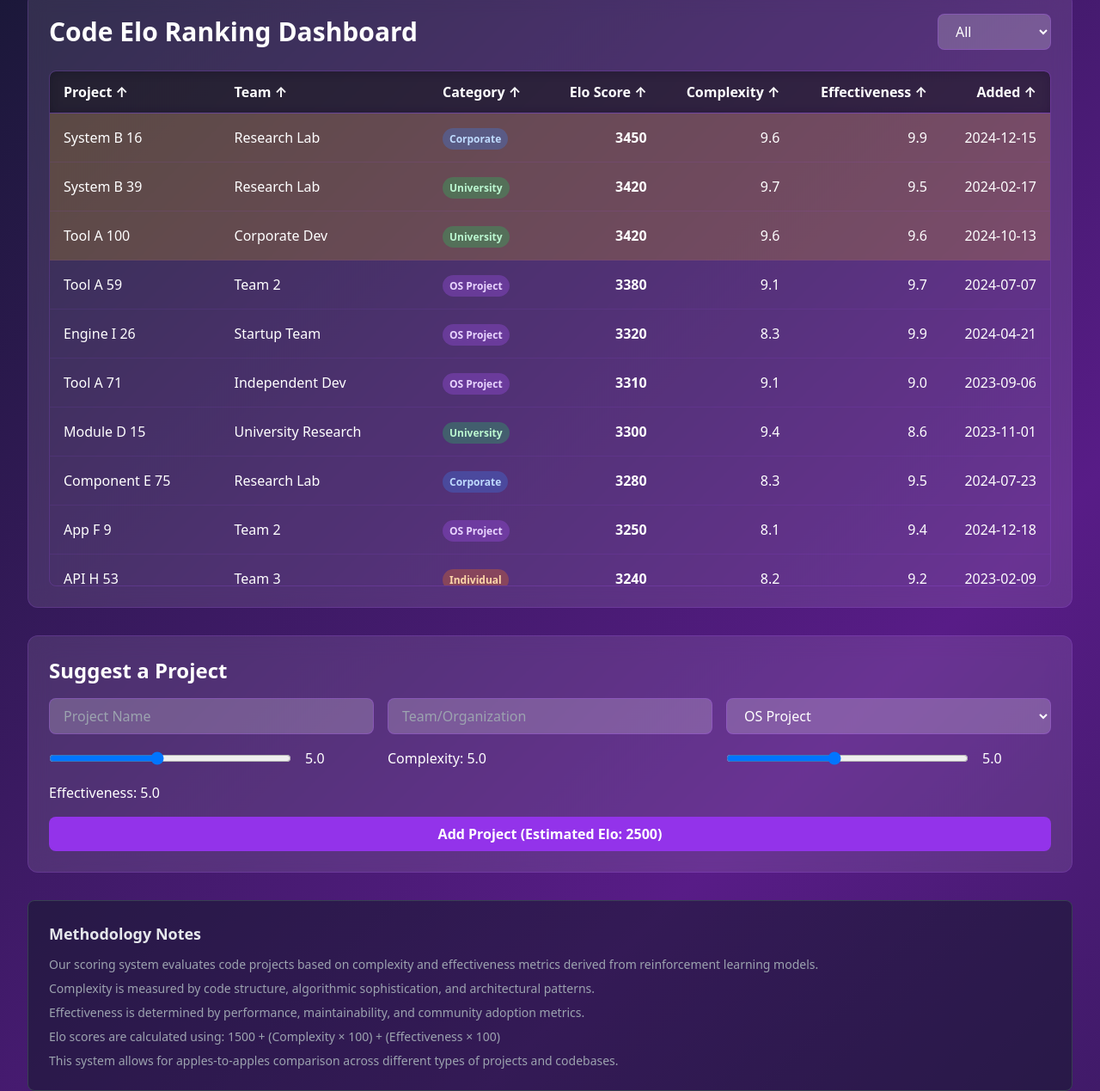
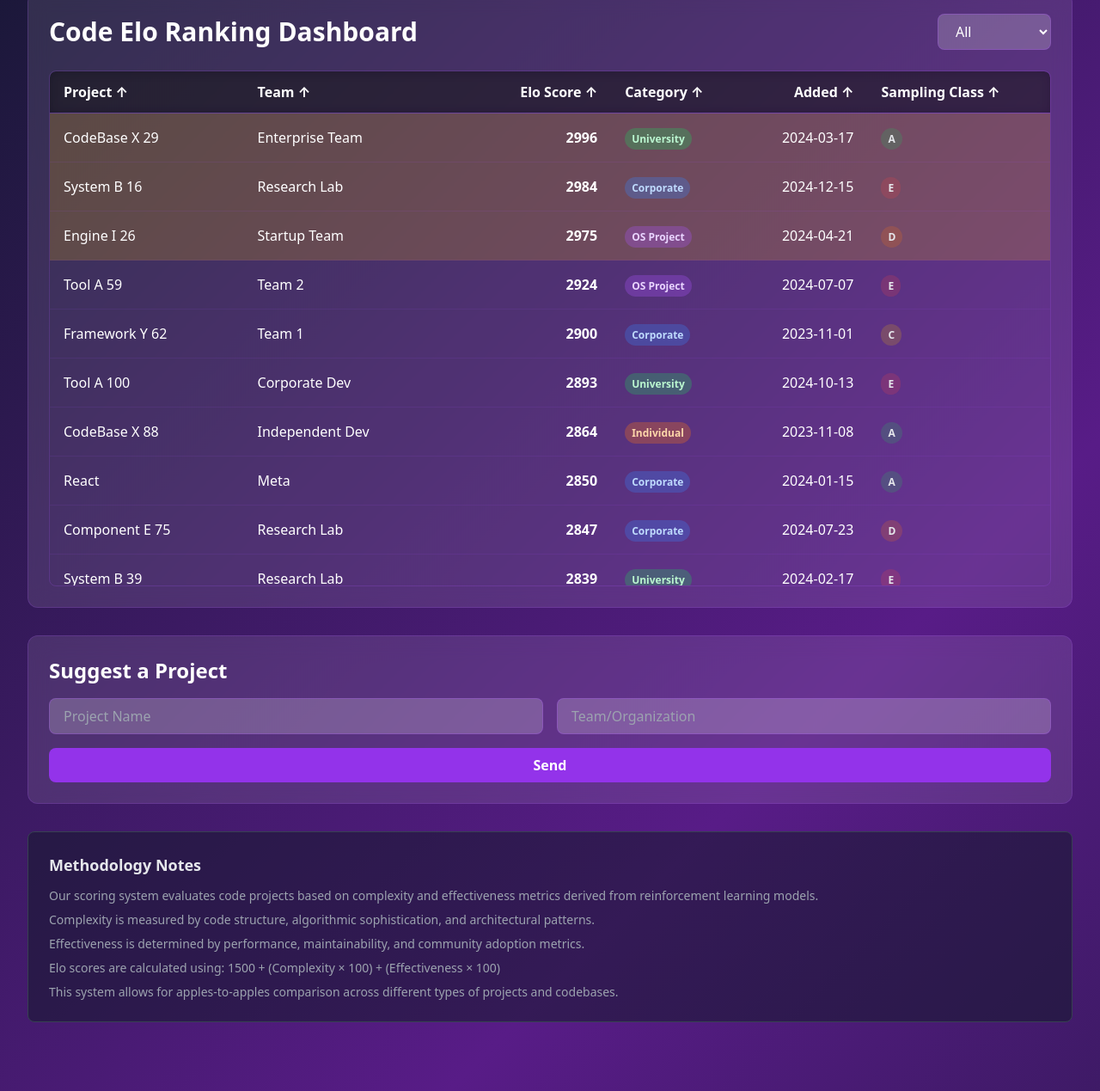
Before and after one commit to Matig-matig87/Website_R, a plain HTML site: page index.html in a window 1280 px wide. Shown: the part 366-1635 px from the top of the page at 86% size. Drawn offline with nearby package versions, Linux system fonts and the light colour scheme.

Commit message:
Update index.html

```diff
--- a/index.html
+++ b/index.html
@@ -30,16 +30,6 @@
             font-family: ui-sans-serif, system-ui, -apple-system, BlinkMacSystemFont, "Segoe UI", Roboto, "Helvetica Neue", Arial, "Noto Sans", sans-serif;
             background: linear-gradient(135deg, #0f172a 0%, #581c87 50%, #0f172a 100%);
             min-height: 100vh;
-        }
-
-        .loading-spinner {
-            border-top-color: #a855f7;
-            animation: spin 1s linear infinite;
-        }
-
-        @keyframes spin {
-            0% { transform: rotate(0deg); }
-            100% { transform: rotate(360deg); }
         }
 
         .bg-opacity-10 {
@@ -159,20 +149,17 @@
                                 <th class="text-left py-3 px-4 cursor-pointer hover:text-purple-300 transition-colors sort-header" data-sort="team">
                                     Team ↑
                                 </th>
+                                <th class="text-right py-3 px-4 cursor-pointer hover:text-purple-300 transition-colors sort-header" data-sort="eloScore">
+                                    Elo Score ↑
+                                </th>
                                 <th class="text-left py-3 px-4 cursor-pointer hover:text-purple-300 transition-colors sort-header" data-sort="category">
                                     Category ↑
                                 </th>
-                                <th class="text-right py-3 px-4 cursor-pointer hover:text-purple-300 transition-colors sort-header" data-sort="eloScore">
-                                    Elo Score ↑
-                                </th>
-                                <th class="text-right py-3 px-4 cursor-pointer hover:text-purple-300 transition-colors sort-header" data-sort="complexity">
-                                    Complexity ↑
-                                </th>
-                                <th class="text-right py-3 px-4 cursor-pointer hover:text-purple-300 transition-colors sort-header" data-sort="effectiveness">
-                                    Effectiveness ↑
-                                </th>
                                 <th class="text-right py-3 px-4 cursor-pointer hover:text-purple-300 transition-colors sort-header" data-sort="dateAdded">
                                     Added ↑
+                                </th>
+                                <th class="text-left py-3 px-4 cursor-pointer hover:text-purple-300 transition-colors sort-header" data-sort="samplingClass">
+                                    Sampling Class ↑
                                 </th>
                             </tr>
                         </thead>
@@ -186,7 +173,7 @@
             <!-- Add Project Form -->
             <div class="bg-white bg-opacity-10 backdrop-blur-md rounded-xl p-6 border border-purple-500/20">
                 <h3 class="text-2xl font-bold text-white mb-4">Suggest a Project</h3>
-                <form id="addProjectForm" class="grid grid-cols-1 md:grid-cols-2 lg:grid-cols-3 gap-4">
+                <form id="addProjectForm" class="grid grid-cols-1 md:grid-cols-2 gap-4">
                     <input
                         type="text"
                         id="projectName"
@@ -201,46 +188,11 @@
                         class="bg-white bg-opacity-20 text-white px-4 py-2 rounded-lg border border-purple-500/30 focus:outline-none focus:ring-2 focus:ring-purple-500"
                         required
                     />
-                    <select
-                        id="projectCategory"
-                        class="bg-white bg-opacity-20 text-white px-4 py-2 rounded-lg border border-purple-500/30 focus:outline-none focus:ring-2 focus:ring-purple-500"
-                    >
-                        <option value="OS Project">OS Project</option>
-                        <option value="University">University</option>
-                        <option value="Corporate">Corporate</option>
-                        <option value="Individual">Individual</option>
-                    </select>
-                    <div class="col-span-1 md:col-span-2 lg:col-span-1 flex items-center gap-4">
-                        <input
-                            type="range"
-                            id="projectComplexity"
-                            min="1"
-                            max="10"
-                            step="0.1"
-                            value="5.0"
-                            class="flex-1"
-                        />
-                        <span id="complexityValue" class="text-white w-20">5.0</span>
-                    </div>
-                    <span class="text-white col-span-1 md:col-span-2 lg:col-span-1">Complexity: <span id="complexityDisplay">5.0</span></span>
-                    <div class="col-span-1 md:col-span-2 lg:col-span-1 flex items-center gap-4">
-                        <input
-                            type="range"
-                            id="projectEffectiveness"
-                            min="1"
-                            max="10"
-                            step="0.1"
-                            value="5.0"
-                            class="flex-1"
-                        />
-                        <span id="effectivenessValue" class="text-white w-20">5.0</span>
-                    </div>
-                    <span class="text-white col-span-1 md:col-span-2 lg:col-span-1">Effectiveness: <span id="effectivenessDisplay">5.0</span></span>
                     <button
                         type="submit"
-                        class="col-span-1 md:col-span-2 lg:col-span-3 bg-purple-600 hover:bg-purple-700 text-white font-bold py-2 px-4 rounded-lg transition-colors"
+                        class="col-span-1 md:col-span-2 bg-purple-600 hover:bg-purple-700 text-white font-bold py-2 px-4 rounded-lg transition-colors"
                     >
-                        Add Project (Estimated Elo: <span id="estimatedElo">1500</span>)
+                        Send
                     </button>
                 </form>
             </div>
@@ -361,8 +313,7 @@
                     category: "Corporate",
                     eloScore: 2850,
                     dateAdded: "2024-01-15",
-                    complexity: 8.7,
-                    effectiveness: 9.2
+                    samplingClass: "A"
                 },
                 {
                     id: 2,
@@ -371,8 +322,7 @@
                     category: "Corporate",
                     eloScore: 2780,
                     dateAdded: "2024-01-12",
-                    complexity: 9.1,
-                    effectiveness: 8.5
+                    samplingClass: "A"
                 },
                 {
                     id: 3,
@@ -381,8 +331,7 @@
                     category: "OS Project",
                     eloScore: 2720,
                     dateAdded: "2024-01-10",
-                    complexity: 9.5,
-                    effectiveness: 7.8
+                    samplingClass: "B"
                 },
                 {
                     id: 4,
@@ -391,8 +340,7 @@
                     category: "University",
                     eloScore: 2680,
                     dateAdded: "2024-01-08",
-                    complexity: 8.2,
-                    effectiveness: 8.9
+                    samplingClass: "B"
                 },
                 {
                     id: 5,
@@ -401,8 +349,7 @@
                     category: "Individual",
                     eloScore: 2650,
                     dateAdded: "2024-01-05",
-                    complexity: 7.8,
-                    effectiveness: 9.1
+                    samplingClass: "C"
                 },
                 {
                     id: 6,
@@ -411,8 +358,7 @@
                     category: "Individual",
                     eloScore: 2620,
                     dateAdded: "2024-01-03",
-                    complexity: 8.9,
-                    effectiveness: 8.3
+                    samplingClass: "C"
                 },
                 {
                     id: 7,
@@ -421,8 +367,7 @@
                     category: "University",
                     eloScore: 2590,
                     dateAdded: "2024-01-01",
-                    complexity: 8.5,
-                    effectiveness: 8.7
+                    samplingClass: "D"
                 },
                 {
                     id: 8,
@@ -431,18 +376,17 @@
                     category: "Corporate",
                     eloScore: 2560,
                     dateAdded: "2023-12-28",
-                    complexity: 9.3,
-                    effectiveness: 8.1
+                    samplingClass: "D"
                 }
             ];
 
             // Generate additional 92 projects with random data
             for (let i = 9; i <= 100; i++) {
                 const categories = ["OS Project", "University", "Corporate", "Individual"];
+                const samplingClasses = ["A", "B", "C", "D", "E"];
                 const category = categories[Math.floor(Math.random() * categories.length)];
-                const complexity = parseFloat((Math.random() * 5 + 5).toFixed(1));
-                const effectiveness = parseFloat((Math.random() * 5 + 5).toFixed(1));
-                const eloScore = Math.round(1500 + (complexity * 100) + (effectiveness * 100));
+                const samplingClass = samplingClasses[Math.floor(Math.random() * samplingClasses.length)];
+                const eloScore = Math.round(1500 + (Math.random() * 1500));
 
                 // Generate random project names
                 const projectNames = [
@@ -465,8 +409,7 @@
                     category: category,
                     eloScore: eloScore,
                     dateAdded: `${2023 + Math.floor(Math.random() * 2)}-${String(Math.floor(Math.random() * 12) + 1).padStart(2, '0')}-${String(Math.floor(Math.random() * 28) + 1).padStart(2, '0')}`,
-                    complexity: complexity,
-                    effectiveness: effectiveness
+                    samplingClass: samplingClass
                 });
             }
 
@@ -482,13 +425,6 @@
         const projectsTable = document.getElementById('projectsTable');
         const categoryFilter = document.getElementById('categoryFilter');
         const addProjectForm = document.getElementById('addProjectForm');
-        const complexityInput = document.getElementById('projectComplexity');
-        const complexityDisplay = document.getElementById('complexityDisplay');
-        const complexityValue = document.getElementById('complexityValue');
-        const effectivenessInput = document.getElementById('projectEffectiveness');
-        const effectivenessDisplay = document.getElementById('effectivenessDisplay');
-        const effectivenessValue = document.getElementById('effectivenessValue');
-        const estimatedElo = document.getElementById('estimatedElo');
         const sortHeaders = document.querySelectorAll('.sort-header');
 
         // Initialize the application
@@ -505,9 +441,6 @@
 
             addProjectForm.addEventListener('submit', handleAddProject);
 
-            complexityInput.addEventListener('input', updateComplexity);
-            effectivenessInput.addEventListener('input', updateEffectiveness);
-
             sortHeaders.forEach(header => {
                 header.addEventListener('click', () => {
                     const key = header.getAttribute('data-sort');
@@ -516,36 +449,7 @@
             });
 
             // Initial render
-            updateEstimatedElo();
             renderProjects();
-        }
-
-        // Calculate ELO score
-        function calculateEloScore(complexity, effectiveness) {
-            return Math.round(1500 + (complexity * 100) + (effectiveness * 100));
-        }
-
-        // Update complexity display
-        function updateComplexity() {
-            const value = complexityInput.value;
-            complexityDisplay.textContent = value;
-            complexityValue.textContent = value;
-            updateEstimatedElo();
-        }
-
-        // Update effectiveness display
-        function updateEffectiveness() {
-            const value = effectivenessInput.value;
-            effectivenessDisplay.textContent = value;
-            effectivenessValue.textContent = value;
-            updateEstimatedElo();
-        }
-
-        // Update estimated ELO score
-        function updateEstimatedElo() {
-            const complexity = parseFloat(complexityInput.value);
-            const effectiveness = parseFloat(effectivenessInput.value);
-            estimatedElo.textContent = calculateEloScore(complexity, effectiveness);
         }
 
         // Sort projects
@@ -591,7 +495,7 @@
             if (sortedProjects.length === 0) {
                 projectsTable.innerHTML = `
                     <tr>
-                        <td colspan="7" class="text-center py-12 text-gray-400">
+                        <td colspan="6" class="text-center py-12 text-gray-400">
                             No projects found. Add your first project below.
                         </td>
                     </tr>
@@ -616,18 +520,34 @@
                     categoryClass = 'bg-orange-500 bg-opacity-30 text-orange-200';
                 }
 
+                let samplingClassColor = '';
+                if (project.samplingClass === 'A') {
+                    samplingClassColor = 'bg-green-500 bg-opacity-20 text-gray-200';
+                } else if (project.samplingClass === 'B') {
+                    samplingClassColor = 'bg-teal-500 bg-opacity-20 text-gray-200';
+                } else if (project.samplingClass === 'C') {
+                    samplingClassColor = 'bg-yellow-500 bg-opacity-20 text-gray-200';
+                } else if (project.samplingClass === 'D') {
+                    samplingClassColor = 'bg-orange-500 bg-opacity-20 text-gray-200';
+                } else {
+                    samplingClassColor = 'bg-red-500 bg-opacity-20 text-gray-200';
+                }
+
                 row.innerHTML = `
                     <td class="py-4 px-4 font-medium">${project.name}</td>
                     <td class="py-4 px-4">${project.team}</td>
+                    <td class="py-4 px-4 text-right font-bold">${project.eloScore}</td>
                     <td class="py-4 px-4">
                         <span class="px-2 py-1 rounded-full text-xs font-semibold ${categoryClass}">
                             ${project.category}
                         </span>
                     </td>
-                    <td class="py-4 px-4 text-right font-bold">${project.eloScore}</td>
-                    <td class="py-4 px-4 text-right">${project.complexity.toFixed(1)}</td>
-                    <td class="py-4 px-4 text-right">${project.effectiveness.toFixed(1)}</td>
                     <td class="py-4 px-4 text-right">${project.dateAdded}</td>
+                    <td class="py-4 px-4">
+                        <span class="px-2 py-1 rounded-full text-xs font-semibold ${samplingClassColor}">
+                            ${project.samplingClass}
+                        </span>
+                    </td>
                 `;
 
                 projectsTable.appendChild(row);
@@ -640,39 +560,38 @@
 
             const name = document.getElementById('projectName').value;
             const team = document.getElementById('projectTeam').value;
-            const category = document.getElementById('projectCategory').value;
-            const complexity = parseFloat(complexityInput.value);
-            const effectiveness = parseFloat(effectivenessInput.value);
 
             if (!name || !team) return;
 
-            const eloScore = calculateEloScore(complexity, effectiveness);
+            // Generate random category and sampling class for new projects
+            const categories = ["OS Project", "University", "Corporate", "Individual"];
+            const samplingClasses = ["A", "B", "C", "D", "E"];
+            const category = categories[Math.floor(Math.random() * categories.length)];
+            const samplingClass = samplingClasses[Math.floor(Math.random() * samplingClasses.length)];
+
+            // Calculate a random Elo score between 2000-3000 for new projects
+            const eloScore = Math.floor(Math.random() * 1000) + 2000;
+
             const project = {
                 id: projects.length > 0 ? Math.max(...projects.map(p => p.id)) + 1 : 1,
                 name,
                 team,
                 category,
-                complexity,
-                effectiveness,
                 eloScore,
-                dateAdded: new Date().toISOString().split('T')[0]
+                dateAdded: new Date().toISOString().split('T')[0],
+                samplingClass
             };
 
             projects.push(project);
             localStorage.setItem('codeEloProjects', JSON.stringify(projects));
 
             // Reset form
-            document.getElementById('projectName').value = '';
-            document.getElementById('projectTeam').value = '';
-            complexityInput.value = 5.0;
-            effectivenessInput.value = 5.0;
-            complexityDisplay.textContent = '5.0';
-            effectivenessDisplay.textContent = '5.0';
-            complexityValue.textContent = '5.0';
-            effectivenessValue.textContent = '5.0';
-            updateEstimatedElo();
+            document.getElementById('addProjectForm').reset();
 
+            // Re-render projects
             renderProjects();
+
+            alert('Thank you for your project suggestion! We will review it soon.');
         }
 
         // Initialize the app when the DOM is loaded
```
